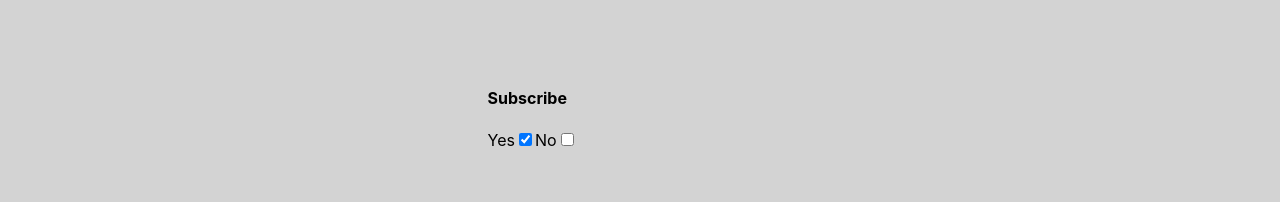
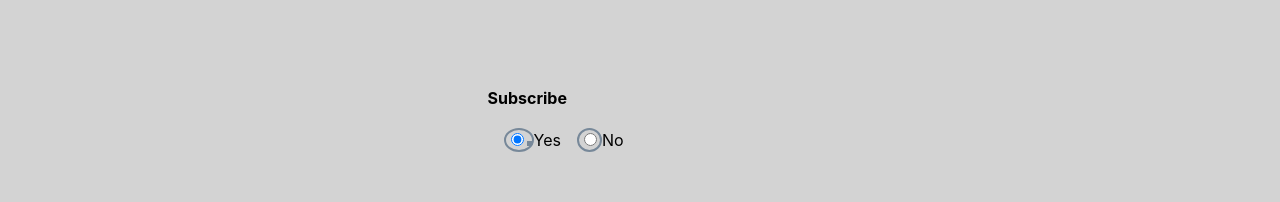
Before and after one commit to Blaine137/ReactForms, a React (Create React App) app: page / in a window 1280 px wide. Shown: the part 217-419 px from the top of the page. Built offline with nearby package versions, Linux system fonts and the light colour scheme.

Commit message:
added radios

```diff
--- a/src/Form/Form.js
+++ b/src/Form/Form.js
@@ -14,16 +14,18 @@ const Form = props => {
                     <input type="text" id="lname" name="lastname" placeholder="Your last name.." className={styles.input}/>
                 </div>
 
-                <div className={styles.formGroup}>
+                <div className={styles.radioFormGroup}>
                     <h4>Subscribe</h4>
-                    <label class="container">Yes
-                        <input type="checkbox" checked="checked"/>
-                        <span class="checkmark"></span>
+                    <label className={styles.radioBtn}>
+                        <input type="radio" checked="checked"/>
+                        <span className={styles.checkmark}></span>
                     </label>
-                    <label class="container">No
-                        <input type="checkbox"/>
-                        <span class="checkmark"></span>
+                    Yes
+                    <label className={styles.radioBtn}>
+                        <input type="radio"/>
+                        <span className={styles.checkmark}></span>
                     </label>
+                    No
                 </div>
 
                 <div className={styles.selectFormGroup}>
--- a/src/Form/Form.module.scss
+++ b/src/Form/Form.module.scss
@@ -6,16 +6,18 @@
     background-color: lightgray;
 }
 
-.formGroup, .selectFormGroup{
+.formGroup, .selectFormGroup, .radioFormGroup{
     text-align: left;
     margin: 1rem 0;
     grid-column-start: 1;
     grid-column-end: 3;
 }
 
-.selectFormGroup{
+.selectFormGroup, .radioFormGroup{
   position: relative;
 }
+
+
 
 .Label{
     margin-bottom: 1rem;
@@ -25,6 +27,25 @@
     width: 100%;
     padding: 0;
     height: 4vh;
+}
+
+.radioBtn{
+  border: 2px solid lightslategray;
+  width: 25px;
+  height: 25px;
+  border-radius: 50%;
+  margin-left: 1rem;
+}
+
+.radioBtn .checkmark{
+  width: 5px;
+  height: 5px;
+  display: none;
+  background-color: lightslategray;
+}
+
+.radioBtn input:checked + .checkmark{
+  display: inline-block;
 }
 
 .select{
```
